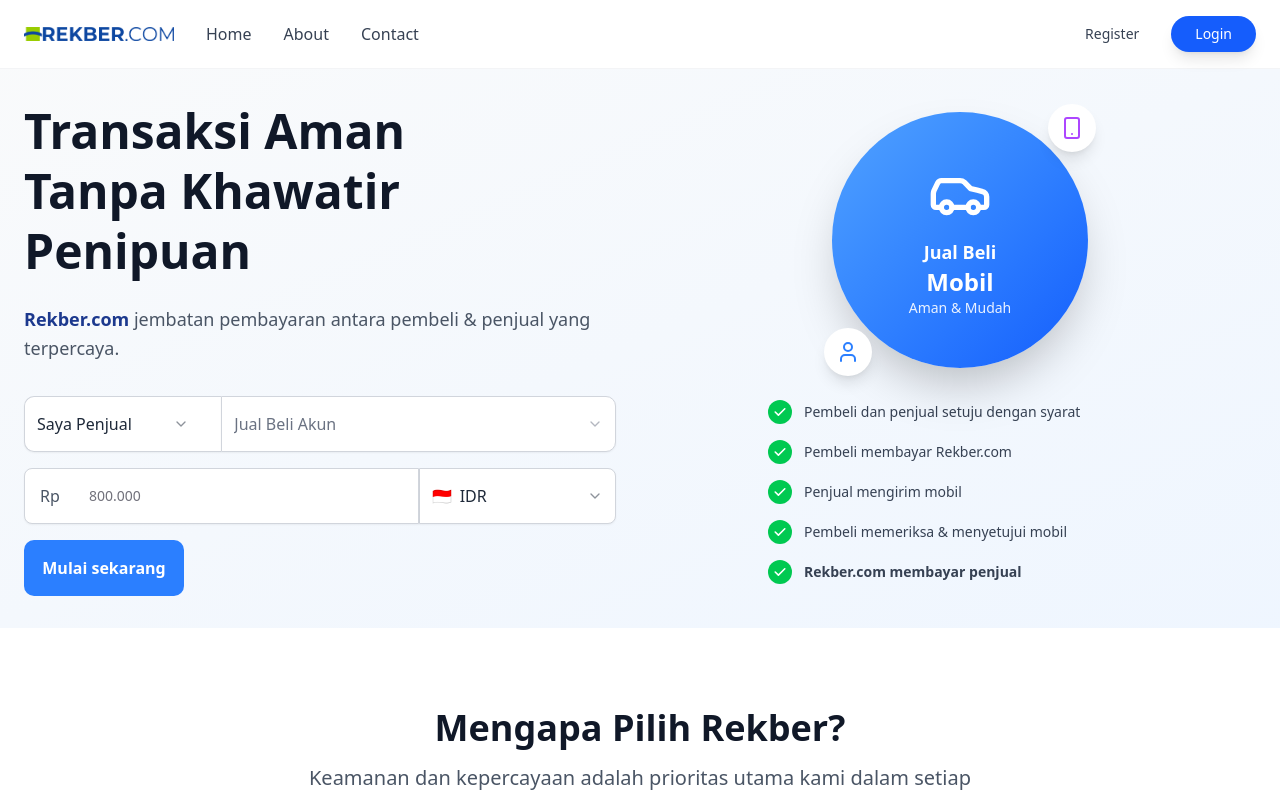
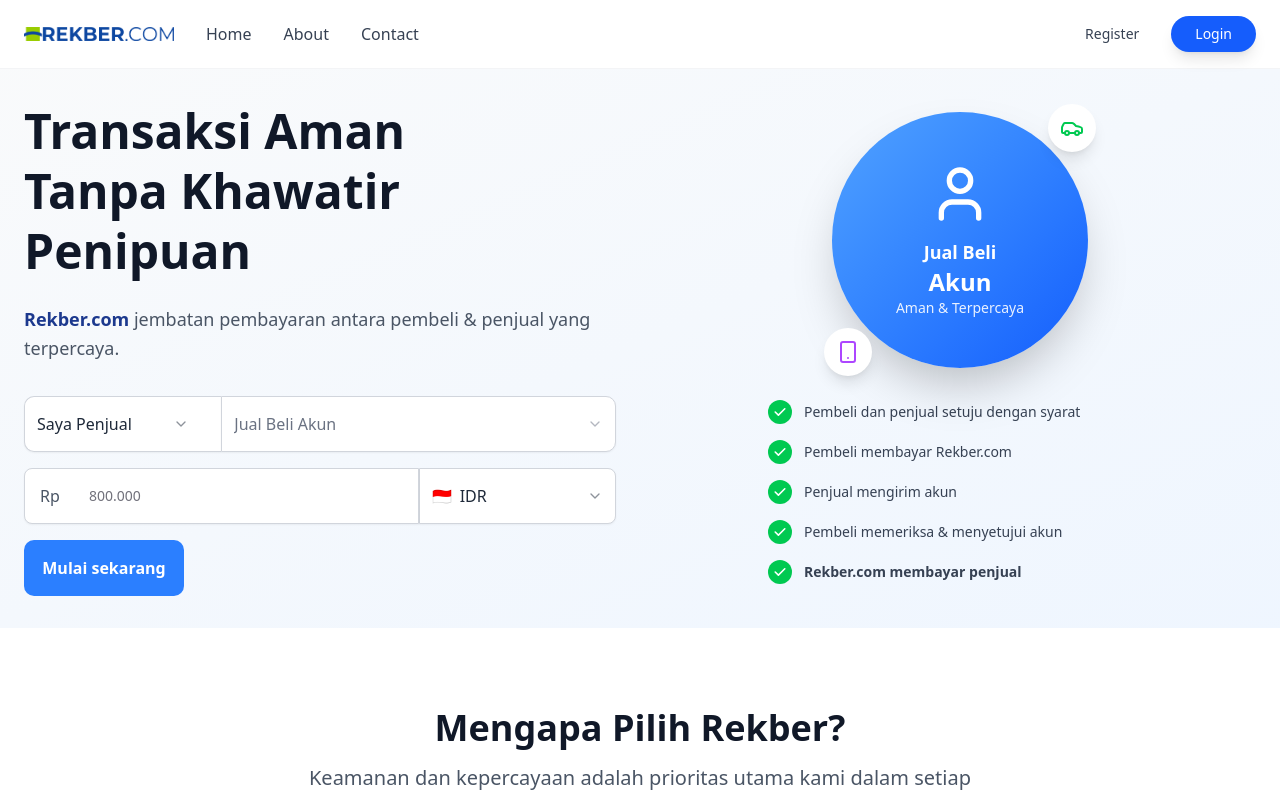
Before and after one commit to whatyuupratama/rekber-b, a Next.js app: page / in a window 1280 px wide. Shown: the top 796 px of the page. Built offline with nearby package versions, Linux system fonts and the light colour scheme.

Commit message:
[UPDATE] home animation

```diff
--- a/src/app/components/slicings/section.tsx
+++ b/src/app/components/slicings/section.tsx
@@ -15,14 +15,24 @@
 
 export default function RekberLanding() {
   const [currentCategory, setCurrentCategory] = useState(0)
+  const [currentStep, setCurrentStep] = useState(0)
   const [value, setValue] = useState('');
 
   useEffect(() => {
-    const interval = setInterval(() => {
+    const categoryInterval = setInterval(() => {
       setCurrentCategory((prev) => (prev + 1) % categories.length)
-    }, 3000)
-    return () => clearInterval(interval)
+    }, 6000)
+
+    const stepInterval = setInterval(() => {
+      setCurrentStep((prev) => (prev + 1) % 6) // 6 steps total (0-5, where 0 means no steps completed)
+    }, 1000) // Each step appears every 1 second
+
+    return () => {
+      clearInterval(categoryInterval)
+      clearInterval(stepInterval)
+    }
   }, [])
+
   const handleChange =(e: React.ChangeEvent<HTMLInputElement>) => {
     const rawValue = e.target.value.replace(/\D/g, ''); // hanya angka
     const numberValue = Number(rawValue);
@@ -129,8 +139,6 @@
             </div>
 
           </div>
-
-          {/* Right Section - Hidden on mobile */}
           <div className="hidden lg:block relative">
             <div className="text-center space-y-8">
               {/* Circle with Dynamic Text */}
@@ -154,7 +162,7 @@
                 <div className="text-center text-white">
                   <div className="text-lg font-semibold">Jual Beli</div>
                   <div className="text-2xl font-bold">{categories[currentCategory].label}</div>
-                  <div className="text-sm opacity-90">Aman & Mudah</div>
+                  <div className="text-sm opacity-90">Aman & Terpercaya</div>
                 </div>
 
                 {/* Floating Category Indicators */}
@@ -194,8 +202,18 @@
               {/* Process Steps */}
               <div className="space-y-4 text-left max-w-sm mx-auto">
                 <div className="flex items-center space-x-3">
-                  <div className="w-6 h-6 bg-green-500 rounded-full flex items-center justify-center flex-shrink-0">
-                    <svg className="w-4 h-4 text-white" fill="currentColor" viewBox="0 0 20 20">
+                  <div
+                    className={`w-6 h-6 rounded-full flex items-center justify-center flex-shrink-0 transition-all duration-500 ${
+                      currentStep >= 1 ? "bg-green-500 scale-100" : "bg-gray-300 scale-75"
+                    }`}
+                  >
+                    <svg
+                      className={`w-4 h-4 text-white transition-opacity duration-300 ${
+                        currentStep >= 1 ? "opacity-100" : "opacity-0"
+                      }`}
+                      fill="currentColor"
+                      viewBox="0 0 20 20"
+                    >
                       <path
                         fillRule="evenodd"
                         d="M16.707 5.293a1 1 0 010 1.414l-8 8a1 1 0 01-1.414 0l-4-4a1 1 0 011.414-1.414L8 12.586l7.293-7.293a1 1 0 011.414 0z"
@@ -203,12 +221,28 @@
                       />
                     </svg>
                   </div>
-                  <span className="text-gray-700 text-sm">Pembeli dan penjual setuju dengan syarat</span>
+                  <span
+                    className={`text-sm transition-colors duration-300 ${
+                      currentStep >= 1 ? "text-gray-700 font-medium" : "text-gray-400"
+                    }`}
+                  >
+                    Pembeli dan penjual setuju dengan syarat
+                  </span>
                 </div>
 
                 <div className="flex items-center space-x-3">
-                  <div className="w-6 h-6 bg-green-500 rounded-full flex items-center justify-center flex-shrink-0">
-                    <svg className="w-4 h-4 text-white" fill="currentColor" viewBox="0 0 20 20">
+                  <div
+                    className={`w-6 h-6 rounded-full flex items-center justify-center flex-shrink-0 transition-all duration-500 ${
+                      currentStep >= 2 ? "bg-green-500 scale-100" : "bg-gray-300 scale-75"
+                    }`}
+                  >
+                    <svg
+                      className={`w-4 h-4 text-white transition-opacity duration-300 ${
+                        currentStep >= 2 ? "opacity-100" : "opacity-0"
+                      }`}
+                      fill="currentColor"
+                      viewBox="0 0 20 20"
+                    >
                       <path
                         fillRule="evenodd"
                         d="M16.707 5.293a1 1 0 010 1.414l-8 8a1 1 0 01-1.414 0l-4-4a1 1 0 011.414-1.414L8 12.586l7.293-7.293a1 1 0 011.414 0z"
@@ -216,12 +250,28 @@
                       />
                     </svg>
                   </div>
-                  <span className="text-gray-700 text-sm">Pembeli membayar Rekber.com</span>
+                  <span
+                    className={`text-sm transition-colors duration-300 ${
+                      currentStep >= 2 ? "text-gray-700 font-medium" : "text-gray-400"
+                    }`}
+                  >
+                    Pembeli membayar Rekber.com
+                  </span>
                 </div>
 
                 <div className="flex items-center space-x-3">
-                  <div className="w-6 h-6 bg-green-500 rounded-full flex items-center justify-center flex-shrink-0">
-                    <svg className="w-4 h-4 text-white" fill="currentColor" viewBox="0 0 20 20">
+                  <div
+                    className={`w-6 h-6 rounded-full flex items-center justify-center flex-shrink-0 transition-all duration-500 ${
+                      currentStep >= 3 ? "bg-green-500 scale-100" : "bg-gray-300 scale-75"
+                    }`}
+                  >
+                    <svg
+                      className={`w-4 h-4 text-white transition-opacity duration-300 ${
+                        currentStep >= 3 ? "opacity-100" : "opacity-0"
+                      }`}
+                      fill="currentColor"
+                      viewBox="0 0 20 20"
+                    >
                       <path
                         fillRule="evenodd"
                         d="M16.707 5.293a1 1 0 010 1.414l-8 8a1 1 0 01-1.414 0l-4-4a1 1 0 011.414-1.414L8 12.586l7.293-7.293a1 1 0 011.414 0z"
@@ -229,14 +279,28 @@
                       />
                     </svg>
                   </div>
-                  <span className="text-gray-700 text-sm">
+                  <span
+                    className={`text-sm transition-colors duration-300 ${
+                      currentStep >= 3 ? "text-gray-700 font-medium" : "text-gray-400"
+                    }`}
+                  >
                     Penjual mengirim {categories[currentCategory].label.toLowerCase()}
                   </span>
                 </div>
 
                 <div className="flex items-center space-x-3">
-                  <div className="w-6 h-6 bg-green-500 rounded-full flex items-center justify-center flex-shrink-0">
-                    <svg className="w-4 h-4 text-white" fill="currentColor" viewBox="0 0 20 20">
+                  <div
+                    className={`w-6 h-6 rounded-full flex items-center justify-center flex-shrink-0 transition-all duration-500 ${
+                      currentStep >= 4 ? "bg-green-500 scale-100" : "bg-gray-300 scale-75"
+                    }`}
+                  >
+                    <svg
+                      className={`w-4 h-4 text-white transition-opacity duration-300 ${
+                        currentStep >= 4 ? "opacity-100" : "opacity-0"
+                      }`}
+                      fill="currentColor"
+                      viewBox="0 0 20 20"
+                    >
                       <path
                         fillRule="evenodd"
                         d="M16.707 5.293a1 1 0 010 1.414l-8 8a1 1 0 01-1.414 0l-4-4a1 1 0 011.414-1.414L8 12.586l7.293-7.293a1 1 0 011.414 0z"
@@ -244,14 +308,28 @@
                       />
                     </svg>
                   </div>
-                  <span className="text-gray-700 text-sm">
+                  <span
+                    className={`text-sm transition-colors duration-300 ${
+                      currentStep >= 4 ? "text-gray-700 font-medium" : "text-gray-400"
+                    }`}
+                  >
                     Pembeli memeriksa & menyetujui {categories[currentCategory].label.toLowerCase()}
                   </span>
                 </div>
 
                 <div className="flex items-center space-x-3">
-                  <div className="w-6 h-6 bg-green-500 rounded-full flex items-center justify-center flex-shrink-0">
-                    <svg className="w-4 h-4 text-white" fill="currentColor" viewBox="0 0 20 20">
+                  <div
+                    className={`w-6 h-6 rounded-full flex items-center justify-center flex-shrink-0 transition-all duration-500 ${
+                      currentStep >= 5 ? "bg-green-500 scale-100" : "bg-gray-300 scale-75"
+                    }`}
+                  >
+                    <svg
+                      className={`w-4 h-4 text-white transition-opacity duration-300 ${
+                        currentStep >= 5 ? "opacity-100" : "opacity-0"
+                      }`}
+                      fill="currentColor"
+                      viewBox="0 0 20 20"
+                    >
                       <path
                         fillRule="evenodd"
                         d="M16.707 5.293a1 1 0 010 1.414l-8 8a1 1 0 01-1.414 0l-4-4a1 1 0 011.414-1.414L8 12.586l7.293-7.293a1 1 0 011.414 0z"
@@ -259,7 +337,13 @@
                       />
                     </svg>
                   </div>
-                  <span className="text-gray-700 text-sm font-semibold">Rekber.com membayar penjual</span>
+                  <span
+                    className={`text-sm transition-colors duration-300 ${
+                      currentStep >= 5 ? "text-gray-700 font-semibold" : "text-gray-400"
+                    }`}
+                  >
+                    Rekber.com membayar penjual
+                  </span>
                 </div>
               </div>
             </div>
```
